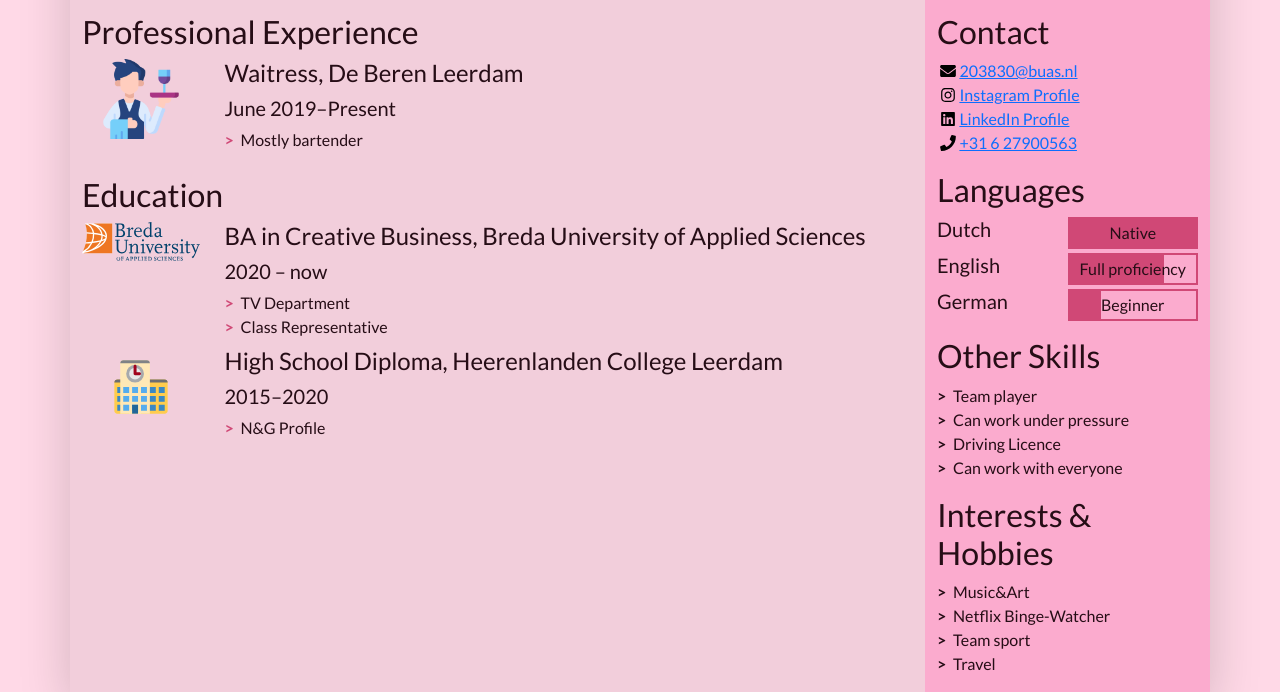
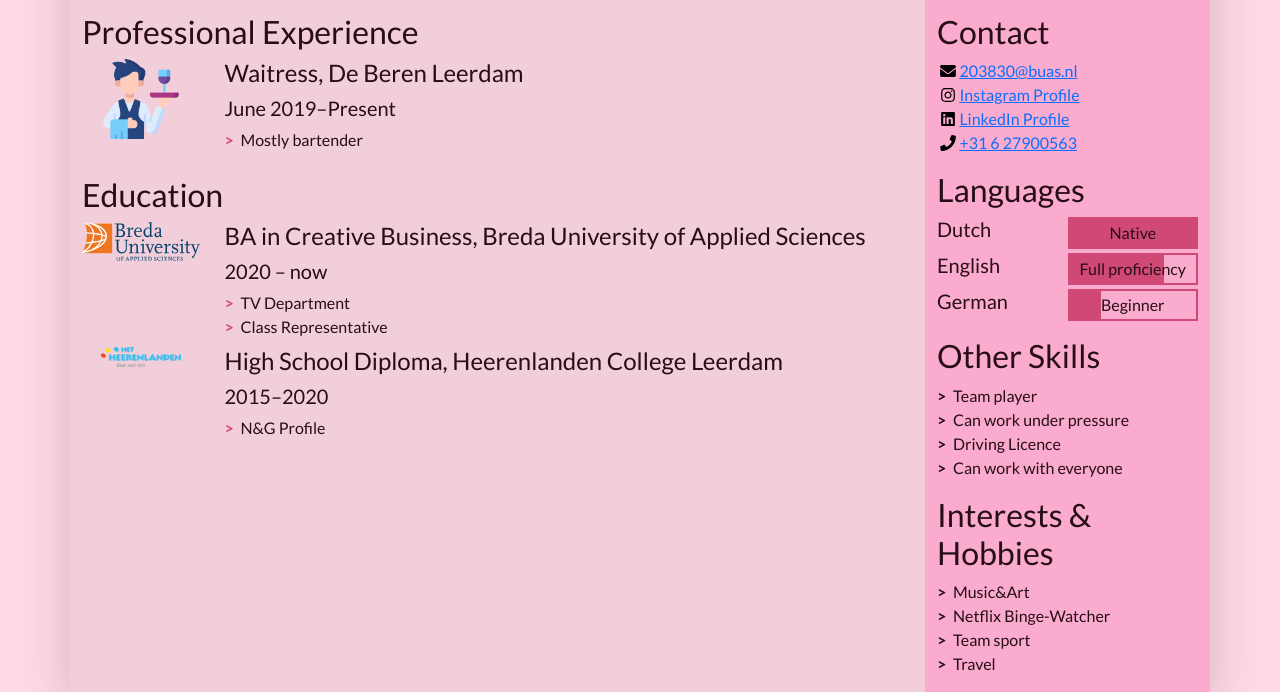
Before and after one commit to Feia7/cv-individual-assignment, a plain HTML site: page index.html in a window 1280 px wide. Shown: the part 184-876 px from the top of the page. Drawn offline with nearby package versions, Linux system fonts and the light colour scheme.

Commit message:
heerenlanden edited

```diff
--- a/index.html
+++ b/index.html
@@ -139,7 +139,7 @@
               <!-- 2nd item in education -->
               <li class="biography-item row mb-2">
                 <div class="logo-container col-3 col-sm-2 col-md-3 col-lg-2">
-                  <img class="biography-logo mw-100 d-block mx-auto" src="images/schools/school.svg" alt="School logo" width="80">
+                  <img class="biography-logo mw-100 d-block mx-auto" src="images/heerenlanden.png" alt="School logo" width="80">
                 </div>
                 <div class="biography-contents col-9 col-sm-10 col-md-9 col-lg-10">
                   <h4>High School Diploma, Heerenlanden College Leerdam</h4>
```
Also changed, not shown: images/heerenlanden.png (added), 1 other file.
